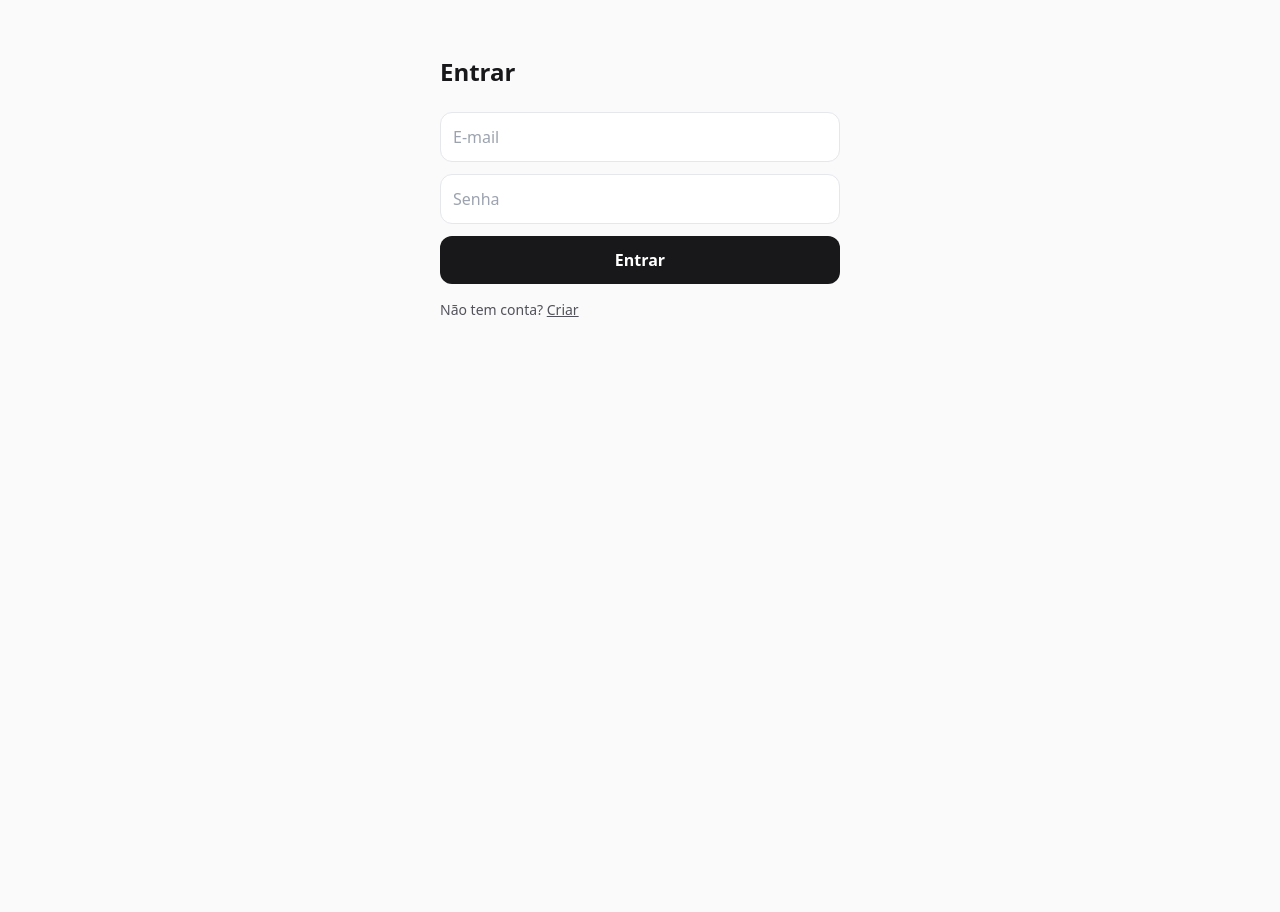
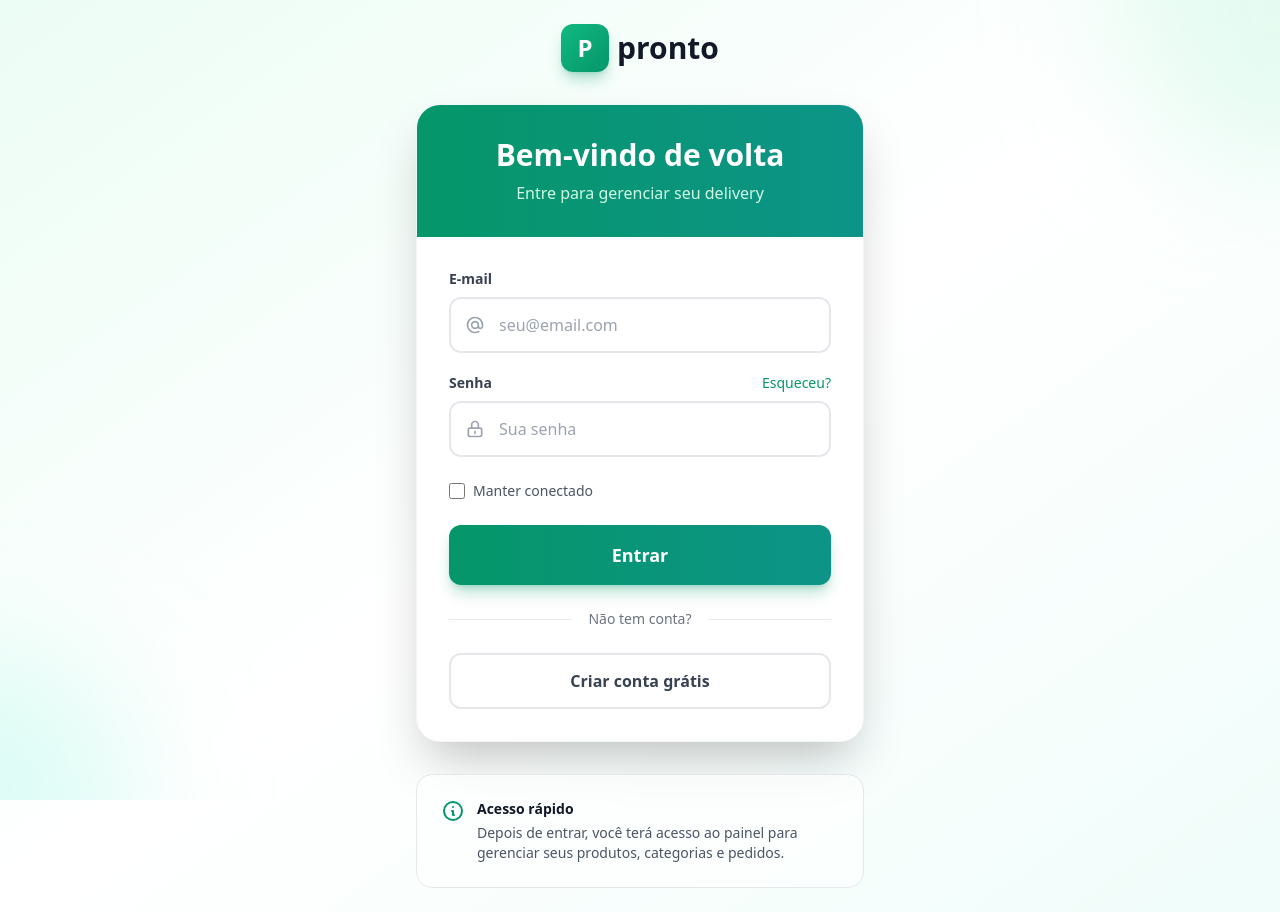
Before and after one commit to socdefainder-oss/pronto-frontend, a Next.js app: page /login in a window 1280 px wide. Before the commit the page ends 800 px from the top, so only its background shows below. Built offline with nearby package versions, Linux system fonts and the light colour scheme; no server answers.

Commit message:
feat: página de login profissional com design moderno

```diff
--- a/app/login/page.tsx
+++ b/app/login/page.tsx
@@ -1,45 +1,222 @@
 "use client";
 
+import { useState } from "react";
+import { useRouter } from "next/navigation";
 import Link from "next/link";
-import { useState } from "react";
-import { api, setToken } from "../lib/api";
 
-export default function Login() {
+export default function LoginPage() {
+  const router = useRouter();
   const [email, setEmail] = useState("");
   const [password, setPassword] = useState("");
-  const [msg, setMsg] = useState<string | null>(null);
+  const [loading, setLoading] = useState(false);
+  const [error, setError] = useState("");
 
-  async function onSubmit(e: React.FormEvent) {
+  const API_URL = process.env.NEXT_PUBLIC_API_URL || "https://pronto-backend-j48e.onrender.com";
+
+  async function handleSubmit(e: React.FormEvent) {
     e.preventDefault();
-    setMsg(null);
+    setLoading(true);
+    setError("");
+
     try {
-      const data = await api("/api/auth/login", {
+      const res = await fetch(`${API_URL}/api/auth/login`, {
         method: "POST",
-        body: JSON.stringify({ email, password })
+        headers: { "Content-Type": "application/json" },
+        body: JSON.stringify({ email, password }),
       });
-      setToken(data.token);
-      window.location.href = "/app";
+
+      if (!res.ok) {
+        const data = await res.json();
+        throw new Error(data.error || "Erro ao fazer login");
+      }
+
+      const data = await res.json();
+      localStorage.setItem("pronto_token", data.token);
+      localStorage.setItem("pronto_user", JSON.stringify(data.user));
+
+      router.push("/app/restaurants");
     } catch (err: any) {
-      setMsg(err.message);
+      setError(err.message);
+    } finally {
+      setLoading(false);
     }
   }
 
   return (
-    <main className="mx-auto max-w-md px-6 py-14">
-      <h1 className="text-2xl font-bold">Entrar</h1>
-      <form onSubmit={onSubmit} className="mt-6 grid gap-3">
-        <input className="rounded-xl border p-3" placeholder="E-mail"
-          value={email} onChange={e => setEmail(e.target.value)} />
-        <input className="rounded-xl border p-3" placeholder="Senha"
-          type="password" value={password} onChange={e => setPassword(e.target.value)} />
-        <button className="rounded-xl bg-zinc-900 text-white py-3 font-semibold hover:bg-zinc-800">
-          Entrar
-        </button>
-        {msg && <div className="text-sm text-red-600">{msg}</div>}
-      </form>
-      <div className="mt-4 text-sm text-zinc-600">
-        Não tem conta? <Link className="underline" href="/register">Criar</Link>
+    <div className="min-h-screen bg-gradient-to-br from-emerald-50 via-white to-teal-50 flex items-center justify-center p-6">
+      {/* Background decoration */}
+      <div className="absolute inset-0 overflow-hidden pointer-events-none">
+        <div className="absolute -top-40 -right-40 w-80 h-80 bg-emerald-200 rounded-full mix-blend-multiply filter blur-3xl opacity-30 animate-blob"></div>
+        <div className="absolute -bottom-40 -left-40 w-80 h-80 bg-teal-200 rounded-full mix-blend-multiply filter blur-3xl opacity-30 animate-blob animation-delay-2000"></div>
       </div>
-    </main>
+
+      <div className="w-full max-w-md relative">
+        {/* Logo/Brand */}
+        <Link href="/" className="flex items-center justify-center gap-2 mb-8">
+          <div className="w-12 h-12 bg-gradient-to-br from-emerald-500 to-emerald-600 rounded-xl flex items-center justify-center shadow-lg shadow-emerald-600/30">
+            <span className="text-white font-bold text-2xl">P</span>
+          </div>
+          <span className="text-3xl font-bold text-gray-900">pronto</span>
+        </Link>
+
+        {/* Card */}
+        <div className="bg-white rounded-3xl shadow-2xl border border-gray-100 overflow-hidden">
+          {/* Header */}
+          <div className="bg-gradient-to-r from-emerald-600 to-teal-600 p-8 text-center">
+            <h1 className="text-3xl font-bold text-white mb-2">Bem-vindo de volta</h1>
+            <p className="text-emerald-100">Entre para gerenciar seu delivery</p>
+          </div>
+
+          {/* Form */}
+          <form onSubmit={handleSubmit} className="p-8 space-y-6">
+            {error && (
+              <div className="bg-red-50 border-l-4 border-red-500 p-4 rounded-lg">
+                <div className="flex items-center gap-3">
+                  <svg className="w-5 h-5 text-red-500 flex-shrink-0" fill="currentColor" viewBox="0 0 20 20">
+                    <path fillRule="evenodd" d="M10 18a8 8 0 100-16 8 8 0 000 16zM8.707 7.293a1 1 0 00-1.414 1.414L8.586 10l-1.293 1.293a1 1 0 101.414 1.414L10 11.414l1.293 1.293a1 1 0 001.414-1.414L11.414 10l1.293-1.293a1 1 0 00-1.414-1.414L10 8.586 8.707 7.293z" clipRule="evenodd" />
+                  </svg>
+                  <p className="text-red-800 font-medium">{error}</p>
+                </div>
+              </div>
+            )}
+
+            <div className="space-y-5">
+              {/* Email */}
+              <div>
+                <label htmlFor="email" className="block text-sm font-semibold text-gray-700 mb-2">
+                  E-mail
+                </label>
+                <div className="relative">
+                  <div className="absolute inset-y-0 left-0 pl-4 flex items-center pointer-events-none">
+                    <svg className="w-5 h-5 text-gray-400" fill="none" stroke="currentColor" viewBox="0 0 24 24">
+                      <path strokeLinecap="round" strokeLinejoin="round" strokeWidth={2} d="M16 12a4 4 0 10-8 0 4 4 0 008 0zm0 0v1.5a2.5 2.5 0 005 0V12a9 9 0 10-9 9m4.5-1.206a8.959 8.959 0 01-4.5 1.207" />
+                    </svg>
+                  </div>
+                  <input
+                    id="email"
+                    type="email"
+                    required
+                    value={email}
+                    onChange={(e) => setEmail(e.target.value)}
+                    className="w-full pl-12 pr-4 py-3.5 border-2 border-gray-200 rounded-xl focus:border-emerald-500 focus:ring-4 focus:ring-emerald-500/10 outline-none transition text-gray-900 placeholder-gray-400"
+                    placeholder="seu@email.com"
+                    autoComplete="email"
+                  />
+                </div>
+              </div>
+
+              {/* Senha */}
+              <div>
+                <div className="flex items-center justify-between mb-2">
+                  <label htmlFor="password" className="block text-sm font-semibold text-gray-700">
+                    Senha
+                  </label>
+                  <a href="#" className="text-sm text-emerald-600 hover:text-emerald-700 font-medium">
+                    Esqueceu?
+                  </a>
+                </div>
+                <div className="relative">
+                  <div className="absolute inset-y-0 left-0 pl-4 flex items-center pointer-events-none">
+                    <svg className="w-5 h-5 text-gray-400" fill="none" stroke="currentColor" viewBox="0 0 24 24">
+                      <path strokeLinecap="round" strokeLinejoin="round" strokeWidth={2} d="M12 15v2m-6 4h12a2 2 0 002-2v-6a2 2 0 00-2-2H6a2 2 0 00-2 2v6a2 2 0 002 2zm10-10V7a4 4 0 00-8 0v4h8z" />
+                    </svg>
+                  </div>
+                  <input
+                    id="password"
+                    type="password"
+                    required
+                    value={password}
+                    onChange={(e) => setPassword(e.target.value)}
+                    className="w-full pl-12 pr-4 py-3.5 border-2 border-gray-200 rounded-xl focus:border-emerald-500 focus:ring-4 focus:ring-emerald-500/10 outline-none transition text-gray-900 placeholder-gray-400"
+                    placeholder="Sua senha"
+                    autoComplete="current-password"
+                  />
+                </div>
+              </div>
+            </div>
+
+            {/* Remember me */}
+            <div className="flex items-center">
+              <input
+                id="remember"
+                type="checkbox"
+                className="w-4 h-4 text-emerald-600 border-gray-300 rounded focus:ring-emerald-500 focus:ring-2"
+              />
+              <label htmlFor="remember" className="ml-2 text-sm text-gray-600">
+                Manter conectado
+              </label>
+            </div>
+
+            {/* Submit Button */}
+            <button
+              type="submit"
+              disabled={loading}
+              className="w-full py-4 bg-gradient-to-r from-emerald-600 to-teal-600 text-white font-bold text-lg rounded-xl hover:from-emerald-700 hover:to-teal-700 focus:ring-4 focus:ring-emerald-500/50 disabled:opacity-50 disabled:cursor-not-allowed transition shadow-lg shadow-emerald-600/30"
+            >
+              {loading ? (
+                <span className="flex items-center justify-center gap-2">
+                  <svg className="animate-spin h-5 w-5" fill="none" viewBox="0 0 24 24">
+                    <circle className="opacity-25" cx="12" cy="12" r="10" stroke="currentColor" strokeWidth="4"></circle>
+                    <path className="opacity-75" fill="currentColor" d="M4 12a8 8 0 018-8V0C5.373 0 0 5.373 0 12h4zm2 5.291A7.962 7.962 0 014 12H0c0 3.042 1.135 5.824 3 7.938l3-2.647z"></path>
+                  </svg>
+                  Entrando...
+                </span>
+              ) : (
+                "Entrar"
+              )}
+            </button>
+
+            {/* Divider */}
+            <div className="relative">
+              <div className="absolute inset-0 flex items-center">
+                <div className="w-full border-t border-gray-200"></div>
+              </div>
+              <div className="relative flex justify-center text-sm">
+                <span className="px-4 bg-white text-gray-500">Não tem conta?</span>
+              </div>
+            </div>
+
+            {/* Register Link */}
+            <Link
+              href="/register"
+              className="block w-full py-3.5 text-center border-2 border-gray-200 text-gray-700 font-semibold rounded-xl hover:border-emerald-500 hover:text-emerald-600 hover:bg-emerald-50 transition"
+            >
+              Criar conta grátis
+            </Link>
+          </form>
+        </div>
+
+        {/* Quick access info */}
+        <div className="mt-8 p-6 bg-white/60 backdrop-blur-sm rounded-2xl border border-gray-200">
+          <div className="flex items-start gap-3">
+            <div className="flex-shrink-0">
+              <svg className="w-6 h-6 text-emerald-600" fill="none" stroke="currentColor" viewBox="0 0 24 24">
+                <path strokeLinecap="round" strokeLinejoin="round" strokeWidth={2} d="M13 16h-1v-4h-1m1-4h.01M21 12a9 9 0 11-18 0 9 9 0 0118 0z" />
+              </svg>
+            </div>
+            <div>
+              <h3 className="text-sm font-semibold text-gray-900 mb-1">Acesso rápido</h3>
+              <p className="text-sm text-gray-600">
+                Depois de entrar, você terá acesso ao painel para gerenciar seus produtos, categorias e pedidos.
+              </p>
+            </div>
+          </div>
+        </div>
+      </div>
+
+      <style jsx>{`
+        @keyframes blob {
+          0%, 100% { transform: translate(0, 0) scale(1); }
+          33% { transform: translate(30px, -50px) scale(1.1); }
+          66% { transform: translate(-20px, 20px) scale(0.9); }
+        }
+        .animate-blob {
+          animation: blob 7s infinite;
+        }
+        .animation-delay-2000 {
+          animation-delay: 2s;
+        }
+      `}</style>
+    </div>
   );
 }
```
